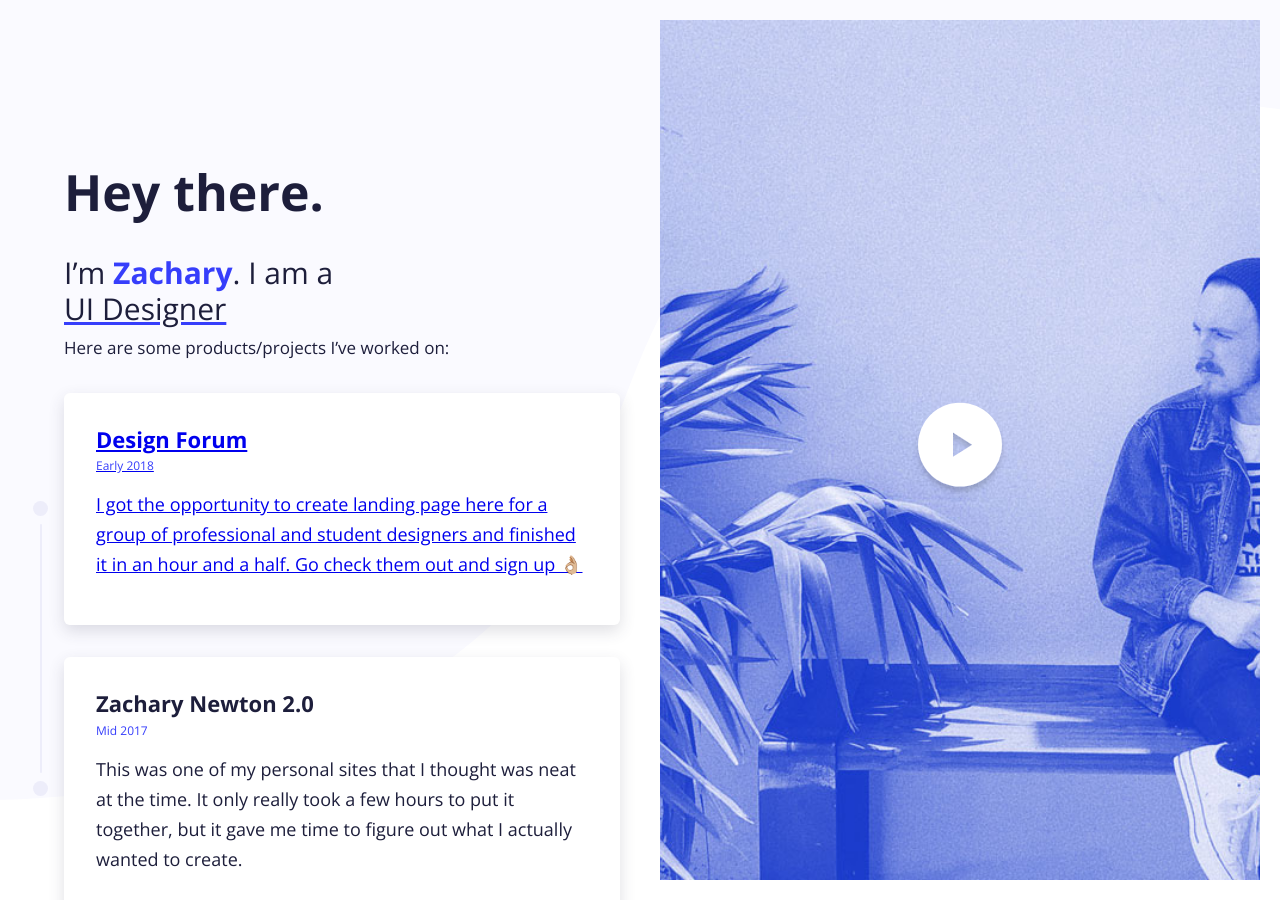
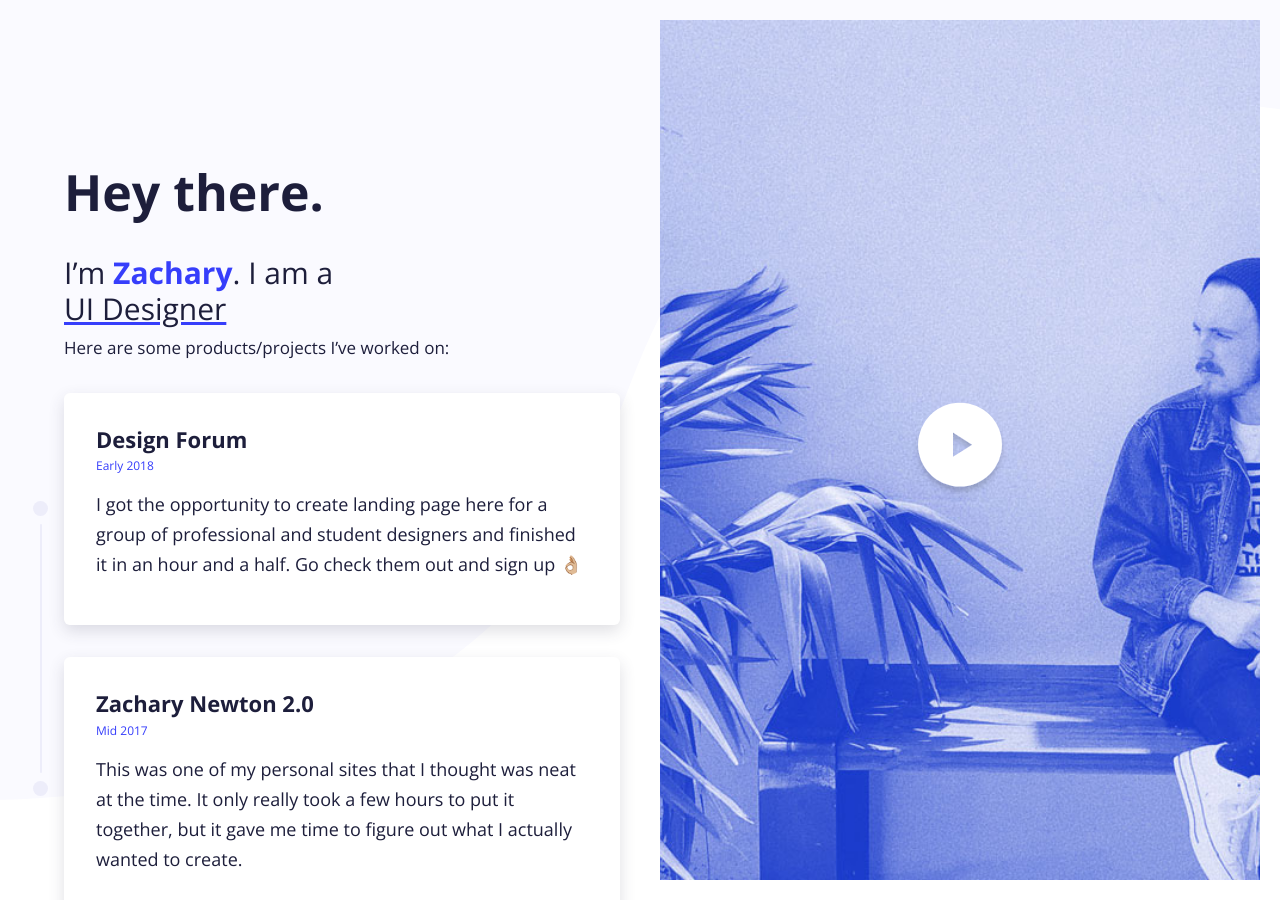
Before and after one commit to zacharyrnewton/zacharynewton, a Jekyll site: the page built from index.html, in a window 1280 px wide. Built offline with Jekyll 4.4.1, drawn with Linux system fonts in a browser that asks for light colours.

Commit message:
fix anchor

```diff
--- a/_sass/1-layouts/index.sass
+++ b/_sass/1-layouts/index.sass
@@ -28,6 +28,7 @@ body
     grid-template-columns: 1fr
     grid-gap: 2rem
     .timelineContainer
+      display: block
       position: relative
       width: 100%
       max-width: 769px
@@ -38,8 +39,9 @@ body
       border-radius: 6px
       cursor: pointer
       transition: all 0.2s ease-out
-      &:visited
-        border: 2px solid var(--primary)
+      text-decoration: none
+      color: var(--cool-black)
+      box-sizing: border-box
       &:hover
         background: var(--primary)
         h4, small, p
```
